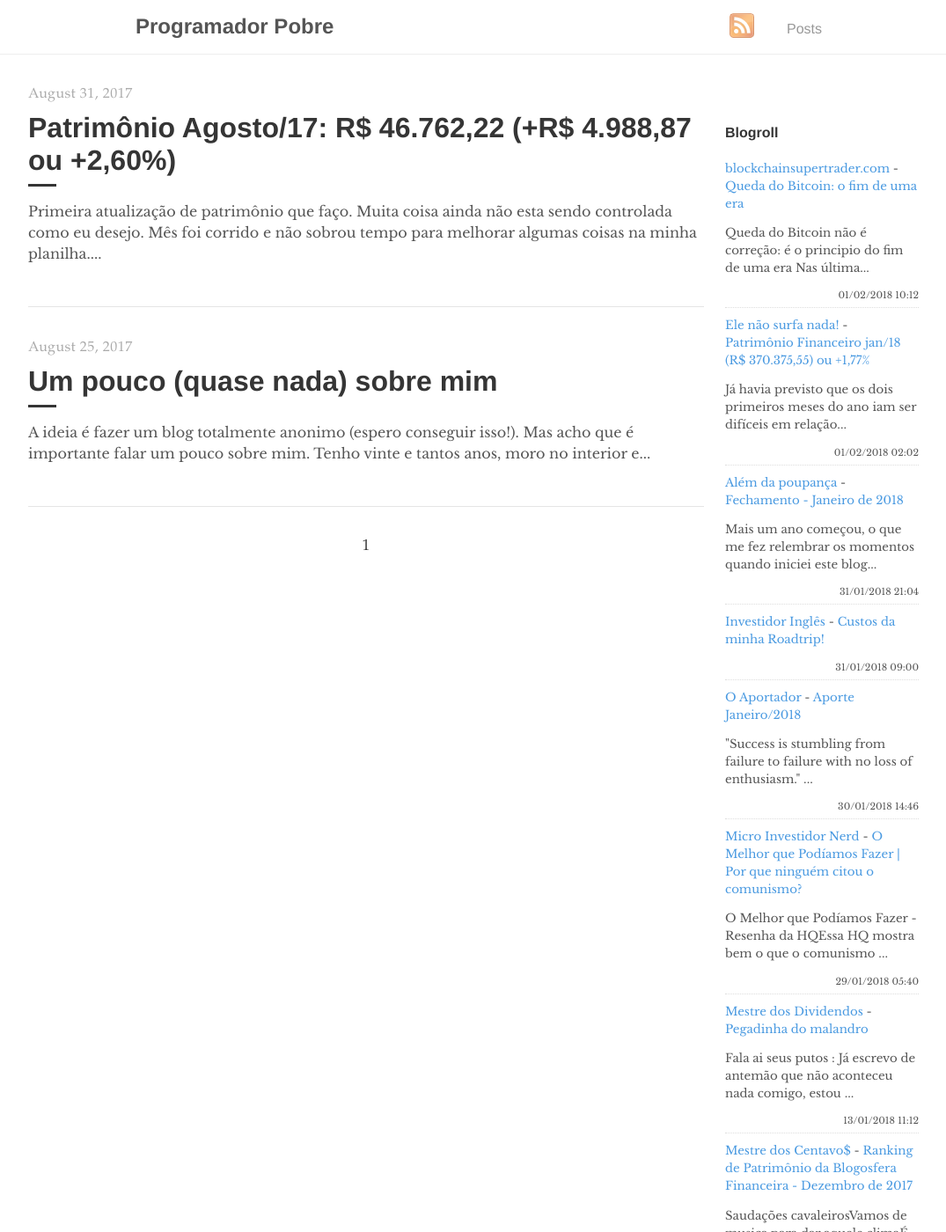
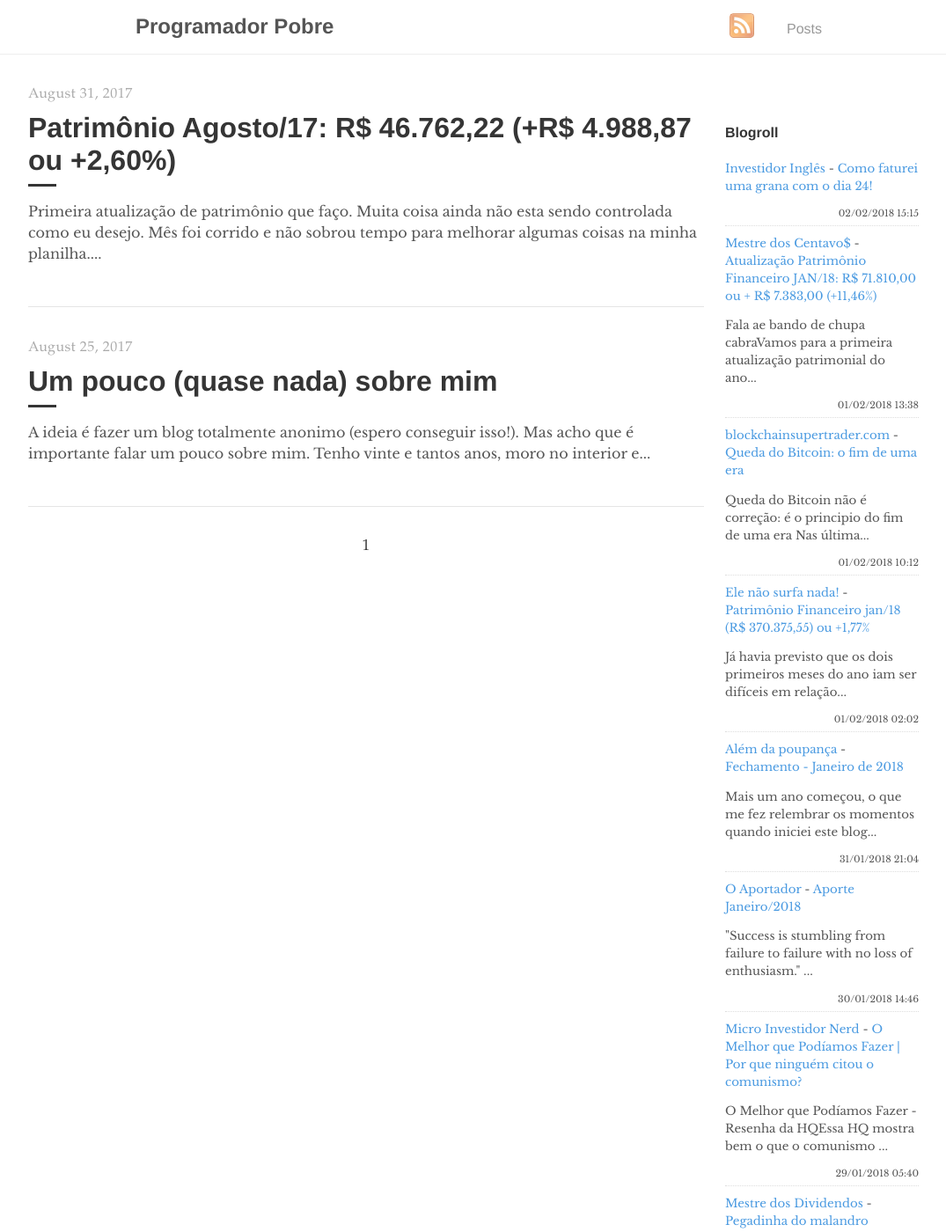
Before and after one commit to programadorpobre/programadorpobre.github.io, a Jekyll site: the page built from index.html, in a window 1280 px wide and 1400 px high. Shown: the whole window at 88% size, without its empty margins (96-1171 px from the left). Built offline with Jekyll 4.4.1, drawn with Linux system fonts in a browser that asks for light colours; the list of posts is cut into pages by our own code; comment, search, counter and statistics services are not loaded; some of the changed text lies outside the part shown.

Commit message:
[ci skip] travis #181

```diff
--- a/_includes/feed-entries.html
+++ b/_includes/feed-entries.html
@@ -1,3 +1,13 @@
+<div class="feed-entry">
+    <a class="feed-entry-site-name" href="http://www.investidoringles.com/">Investidor Inglês</a> - <a class="feed-entry-title" href="http://www.investidoringles.com/2018/02/como-faturei-dinheiro-dia-24.html">Como faturei uma grana com o dia 24!</a>
+    <p class="feed-entry-summary"></p>
+    <time datetime="2018-02-02T15:15:00.000-02:00">02/02/2018 15:15</time>
+</div>
+<div class="feed-entry">
+    <a class="feed-entry-site-name" href="http://mestredoscentavos.blogspot.com/">Mestre dos Centavo$</a> - <a class="feed-entry-title" href="http://mestredoscentavos.blogspot.com/2018/02/atualizacao-patrimonio-financeiro-jan18.html">Atualização Patrimônio Financeiro JAN/18: R$ 71.810,00 ou + R$ 7.383,00 (+11,46%)</a>
+    <p class="feed-entry-summary">Fala ae bando de chupa cabraVamos para a primeira atualização patrimonial do ano...</p>
+    <time datetime="2018-02-01T13:38:00.000-08:00">01/02/2018 13:38</time>
+</div>
 <div class="feed-entry">
     <a class="feed-entry-site-name" href="http://www.blockchainsupertrader.com/">blockchainsupertrader.com</a> - <a class="feed-entry-title" href="http://www.blockchainsupertrader.com/2018/02/queda-do-bitcoin-o-fim-de-uma-era.html">Queda do Bitcoin: o fim de uma era</a>
     <p class="feed-entry-summary">Queda do Bitcoin não é correção: é o principio do fim de uma era&nbsp;Nas última...</p>
@@ -12,11 +22,6 @@
     <a class="feed-entry-site-name" href="http://alemdapoupanca.blogspot.com/">Além da poupança</a> - <a class="feed-entry-title" href="http://alemdapoupanca.blogspot.com/2018/01/fechamento-janeiro-de-2018.html">Fechamento - Janeiro de 2018</a>
     <p class="feed-entry-summary">Mais um ano começou, o que me fez relembrar os momentos quando iniciei este blog...</p>
     <time datetime="2018-01-31T21:04:00.000-02:00">31/01/2018 21:04</time>
-</div>
-<div class="feed-entry">
-    <a class="feed-entry-site-name" href="http://www.investidoringles.com/">Investidor Inglês</a> - <a class="feed-entry-title" href="http://www.investidoringles.com/2018/01/custos-da-minha-roadtrip.html">Custos da minha Roadtrip!</a>
-    <p class="feed-entry-summary"></p>
-    <time datetime="2018-01-31T09:00:00.000-02:00">31/01/2018 09:00</time>
 </div>
 <div class="feed-entry">
     <a class="feed-entry-site-name" href="http://oaportadorfinanceiro.blogspot.com/">O Aportador</a> - <a class="feed-entry-title" href="http://oaportadorfinanceiro.blogspot.com/2018/01/aporte-janeiro2018.html">Aporte Janeiro/2018</a>
@@ -34,11 +39,6 @@
     <time datetime="2018-01-13T11:12:00.000-08:00">13/01/2018 11:12</time>
 </div>
 <div class="feed-entry">
-    <a class="feed-entry-site-name" href="http://mestredoscentavos.blogspot.com/">Mestre dos Centavo$</a> - <a class="feed-entry-title" href="http://mestredoscentavos.blogspot.com/2018/01/ranking-de-patrimonio-da-blogosfera.html">Ranking de Patrimônio da Blogosfera Financeira - Dezembro de 2017</a>
-    <p class="feed-entry-summary">Saudações cavaleirosVamos de musica para dar aquele climaÉ com muito orgulho que...</p>
-    <time datetime="2018-01-12T12:24:00.002-08:00">12/01/2018 12:24</time>
-</div>
-<div class="feed-entry">
     <a class="feed-entry-site-name" href="http://bonsdividendos.blogspot.com/">Dividendos</a> - <a class="feed-entry-title" href="http://bonsdividendos.blogspot.com/2017/12/dividendos-tiete-iii.html">Dividendos Tietê III</a>
     <p class="feed-entry-summary">Bom dia Pessoal,Recebi mais um comunicado que sempre gosto de compartilhar com v...</p>
     <time datetime="2017-12-12T02:15:00.001-08:00">12/12/2017 02:15</time>
```
